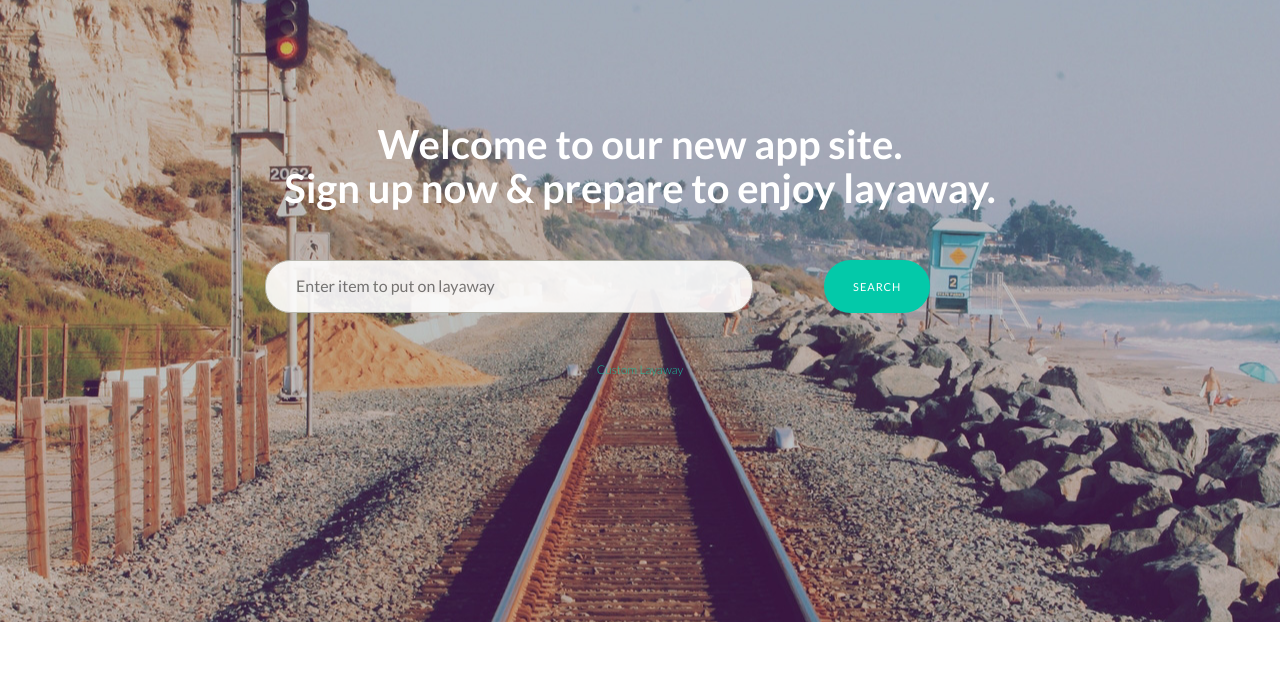
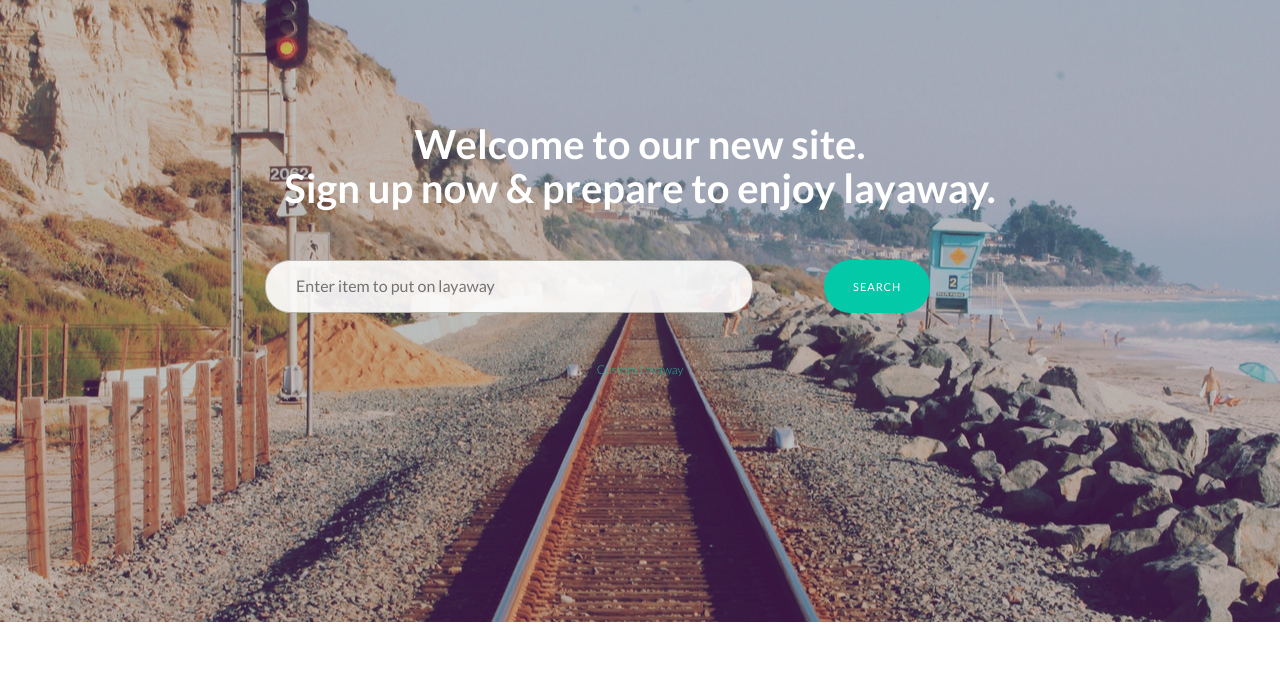
Before and after one commit to JustinBeuck/layawayPro, a website: page client/app/main/main.html in a window 1280 px wide. Shown: the part 78-777 px from the top of the page. Drawn offline with Linux system fonts and the light colour scheme; files that its build step writes are made by us from their sources; files whose address does not match are found by name; a web font is replaced by a local one.

```diff
--- a/client/app/main/main.html
+++ b/client/app/main/main.html
@@ -31,7 +31,7 @@
       <div class="container">
         <div class="row">
           <div class="col-md-8 col-md-offset-2 centered">
-            <h1>Welcome to our new app site.<br/>Sign up now & prepare to enjoy layaway.</h1>
+            <h1>Welcome to our new site.<br/>Sign up now & prepare to enjoy layaway.</h1>
             <div class="mtb">
               <form role="form" action="register.php" method="post" enctype="plain">
                 <input type="email" name="email" class="subscribe-input" placeholder="Enter item to put on layaway" required>
```
